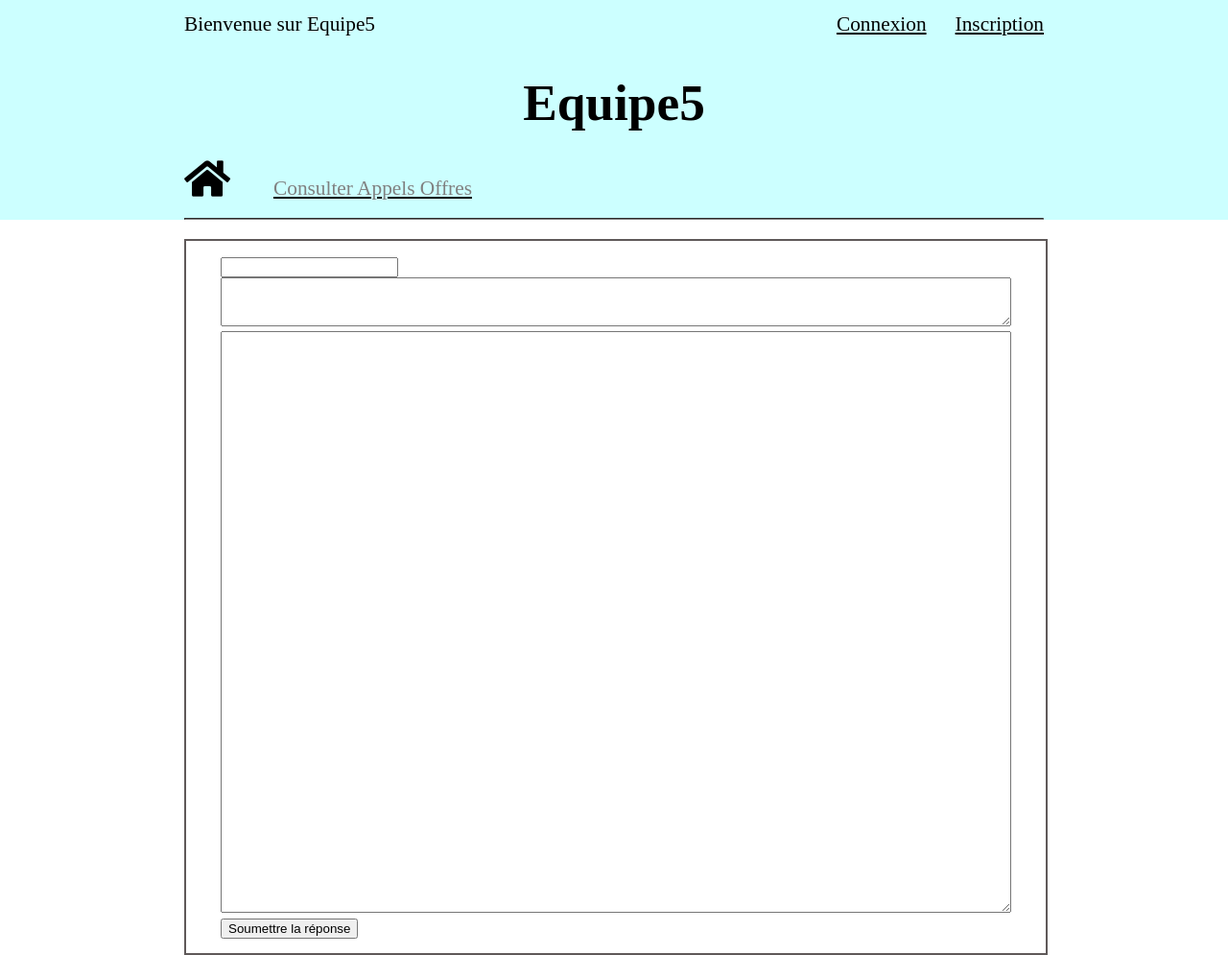
After one commit to Equipe5Ciasie/Equipe5, a PHP site: template src/views/ReponseAppelOffre.twig in a window 1280 px wide. The commit adds this page. Shown: the whole page at 96% size. Run offline with PHP 8.4, Linux system fonts and the light colour scheme; the template is opened without the code that fills it, so the values that code supplies are empty; some libraries are stand-ins or nearby versions.

Commit message:
appel d'offre et reponse

```diff
--- a/src/controllers/AppelsOffresController.php
+++ b/src/controllers/AppelsOffresController.php
@@ -19,6 +19,10 @@ class AppelsOffresController {
     }
 
     public function displayAppelOffrePage($request, $response, $args){
-        return $this->view->render($response, 'AppelOffreView.twig', ['appel_offre' => AO::byId($args['id'])]);
+        return $this->view->render($response, 'AppelOffreView.twig', ['ao' => AO::byId($args)]);
+    }
+
+    public function displayAnswerForm($request, $response, $args){
+        return $this->view->render($response, 'ReponseAppelOffre.twig', ['ao_id' => $args]);
     }
 }
--- a/src/controllers/ConnectionController.php
+++ b/src/controllers/ConnectionController.php
@@ -109,6 +109,4 @@ class ConnectionController {
 		return $this->view->render($response, 'CreateAccountView.html.twig', []);
     }
 
-
-
 }
--- a/src/views/AppelOffreView.twig
+++ b/src/views/AppelOffreView.twig
@@ -5,6 +5,6 @@
     <h2>{{ ao.titre }}</h2>
     <p class="description">{{ ao.description }}</p>
     <p class="cahier_charges">{{ ao.contenu }}</p>
-    <a href="{{ base_url() }}/AppelOffre{{ ao.id }}/repondre" class="button">Répondre<a>
+    <a href="{{ base_url() }}/AppelsOffres/{{ ao.id }}/repondre"><button class="button">Répondre</button><a>
 </div>
 {% endblock %}
--- a/src/views/BrowseAppelsOffres.twig
+++ b/src/views/BrowseAppelsOffres.twig
@@ -3,7 +3,7 @@
 {% block content %}
     <div class="grid_container_item">
         {% for ao in appels_offres %}
-        {% include 'partials/AppelOffre.twig' %}
+        {% include 'partials/AppelOffre.twig' with {"ao": ao} %}
         {% endfor %}
 	</div>
 {% endblock %}
--- /dev/null
+++ b/src/views/ReponseAppelOffre.twig
@@ -0,0 +1,19 @@
+{% extends 'layouts/master.twig' %}
+
+{% block content %}
+<div class="screen">
+    <form action="#" method="POST">
+        <label for="libelle"></label>
+        <input type="text" name="libelle">
+        <br>
+        <label for="description"></label>
+        <textarea name="description" cols="100" rows="3"></textarea>
+        <br>
+        <label for="contenu"></label>
+        <textarea name="contenu" cols="100" rows="40"></textarea>
+        <br>
+
+        <button type="submit">Soumettre la réponse</button>
+    </form>
+</div>
+{% endblock %}
--- a/src/views/partials/AppelOffre.twig
+++ b/src/views/partials/AppelOffre.twig
@@ -1,4 +1,4 @@
-<a href="{{ base_url() }}/AppelOffre{{ ao.id }}" class="appel_offre">
+<a href="{{ base_url() }}/AppelsOffres/{{ ao.id }}" class="appel_offre">
     <div class="screen">
         <h2 class="nom">{{ ao.titre }}</h2>
         <br>
--- a/src/views/partials/HeaderView.html.twig
+++ b/src/views/partials/HeaderView.html.twig
@@ -14,7 +14,7 @@
 		<nav class="nav_menu">
 		 	<ul class="list_grid_menu">
 				<a class="homeButton fas fa-home" href="{{base_url()}}/"></a>
-				<li ><a href="{{base_url()}}/Consulter">Consulter Appels Offres</a></li>
+				<li ><a href="{{base_url()}}/AppelsOffres">Consulter Appels Offres</a></li>
 			</ul>
 		</nav>
 				{% else %}
@@ -29,7 +29,7 @@
 		<nav class="nav_menu">
 		 	<ul class="list_grid_menu">
 				<a class="homeButton fas fa-home" href="{{base_url()}}/"></a>
-				<li ><a href="{{base_url()}}/ConsultAppelOffre">Consulter Appels Offres</a></li>
+				<li ><a href="{{base_url()}}/AppelsOffres">Consulter Appels Offres</a></li>
 			</ul>
 		</nav>
 				{% if roleMember == 1 %}
```
Also changed, not shown: index.php (+5 -3 lines).
